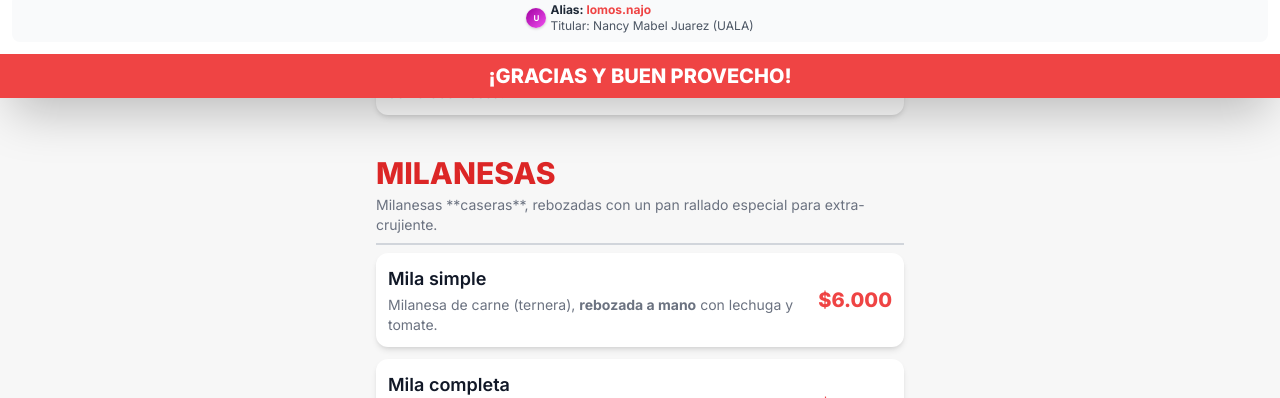
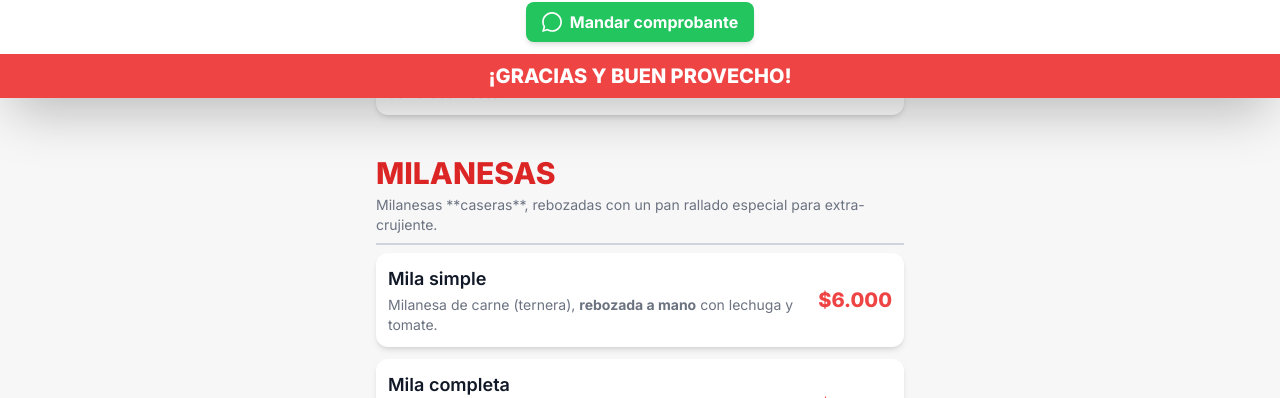
Before and after one commit to Alhambrabm/Menu, a plain HTML site: page index.html in a window 1280 px wide. Shown: the part 702-1100 px from the top of the page. Drawn offline with nearby package versions, Linux system fonts and the light colour scheme.

Commit message:
Add files via upload

```diff
--- a/index.html
+++ b/index.html
@@ -13,8 +13,8 @@
             background-color: #f7f7f7;
             /* Espacio superior para el header fijo (115px) */
             padding-top: 115px;
-            /* Espacio inferior para el footer fijo (Ajustado para el nuevo footer con pagos) */
-            padding-bottom: 110px;
+            /* Espacio inferior para el footer fijo (Ajustado para el nuevo footer con pagos y botón) */
+            padding-bottom: 165px;
         }
         /* Estilo para los títulos de categoría */
         .category-title {
@@ -242,7 +242,7 @@
 
     <!-- === FOOTER COMBINADO (PAGOS + BUEN PROVECHO) - SIEMPRE VISIBLE === -->
     <footer class="fixed bottom-0 left-0 w-full z-20 shadow-2xl rounded-t-lg">
-        <!-- SECCIÓN DE PAGOS (Anteriormente flotante) -->
+        <!-- SECCIÓN DE PAGOS -->
         <div class="p-3 bg-white border-t-4 border-yellow-400">
             <h3 class="text-lg font-extrabold brand-text mb-2 flex items-center justify-center">
                 <svg xmlns="http://www.w3.org/2000/svg" fill="none" viewBox="0 0 24 24" stroke-width="2.5" stroke="currentColor" class="w-5 h-5 mr-1">
@@ -256,10 +256,18 @@
                 <div class="flex items-center">
                     <span class="uala-icon">U</span>
                     <div>
-                        <p class="text-xs font-bold text-gray-800">Alias: <span class="brand-text">lomos.najo</span></p>
+                        <p class="text-xs font-bold text-gray-800">Alias: <span class="brand-text">lomos.najos</span></p>
                         <p class="text-xs text-gray-600">Titular: Nancy Mabel Juarez (UALA)</p>
                     </div>
                 </div>
+            </div>
+
+            <!-- BOTÓN WHATSAPP -->
+            <div class="mt-3 text-center">
+                <a href="https://wa.me/5493855393742" target="_blank" rel="noopener noreferrer" class="inline-flex items-center justify-center px-4 py-2 bg-green-500 text-white font-bold rounded-lg shadow-md hover:bg-green-600 transition-colors">
+                    <svg xmlns="http://www.w3.org/2000/svg" class="h-5 w-5 mr-2" fill="currentColor" viewBox="0 0 24 24"><path d="M.057 24l1.687-6.163c-1.041-1.804-1.588-3.849-1.587-5.946.003-6.556 5.338-11.891 11.893-11.891 3.181.001 6.167 1.24 8.413 3.488 2.245 2.248 3.481 5.236 3.48 8.414-.003 6.557-5.338 11.892-11.894 11.892-1.99-.001-3.956-.5-5.688-1.448l-6.305 1.654zm6.597-3.807c1.676.995 3.276 1.591 5.392 1.592 5.448 0 9.886-4.434 9.889-9.885.002-5.462-4.415-9.89-9.881-9.892-5.452 0-9.887 4.434-9.889 9.884-.001 2.225.651 3.891 1.746 5.634l-.999 3.648 3.742-1.004z"/></svg>
+                    Mandar comprobante
+                </a>
             </div>
         </div>
 
```
